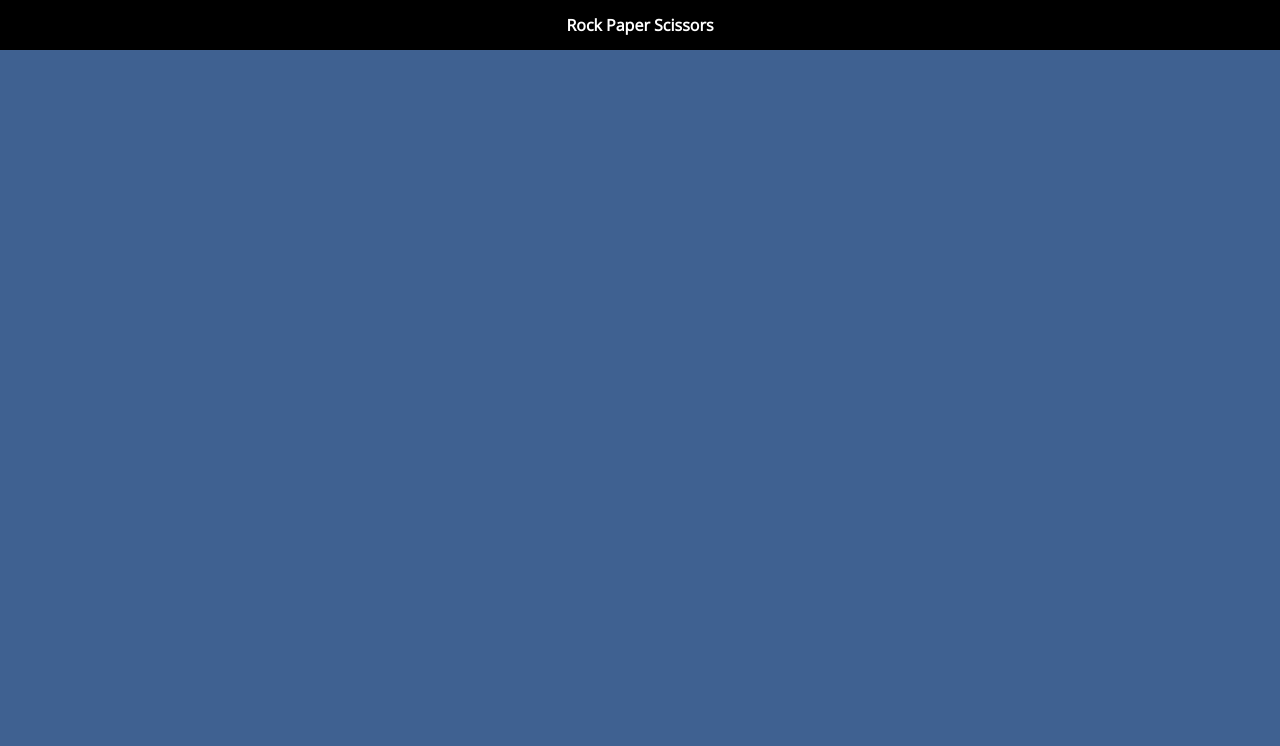
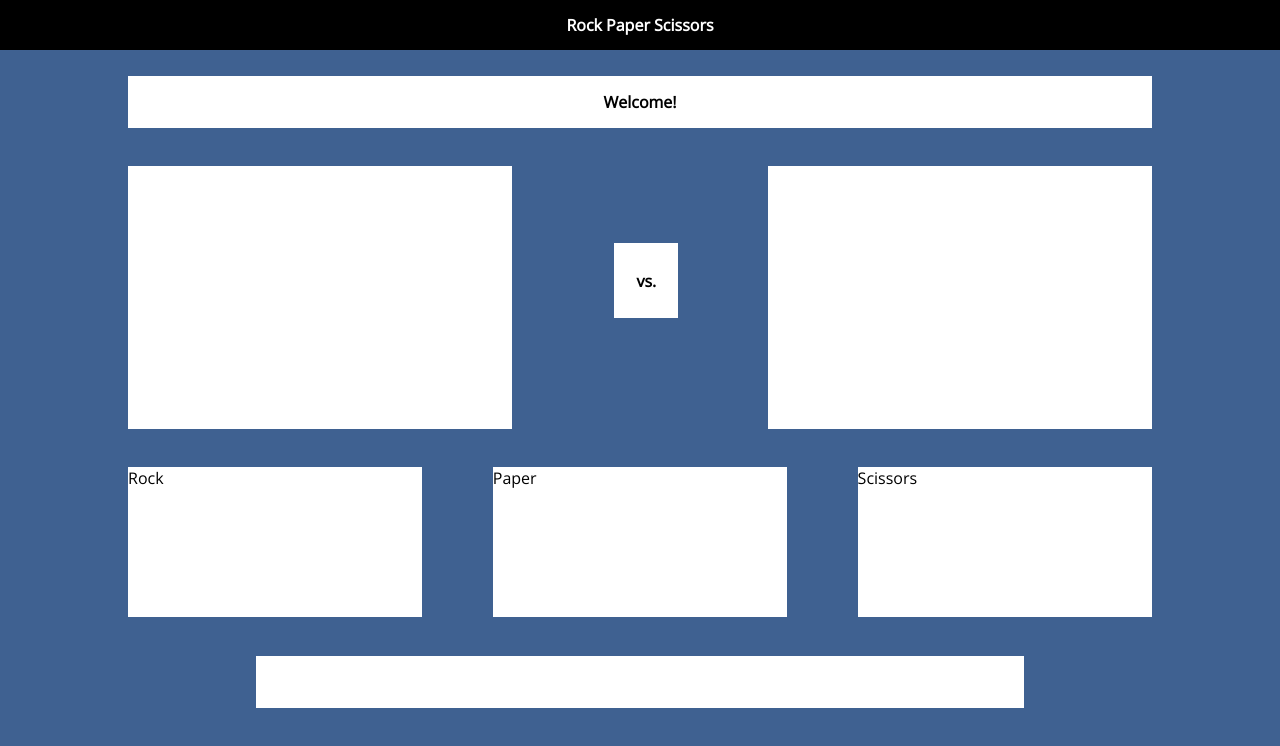
Before and after one commit to ZeshanQureshi/rock-paper-scissors, a plain HTML site: page index.html in a window 1280 px wide. Drawn offline with nearby package versions, Linux system fonts and the light colour scheme.

Commit message:
Completed mainbody layout

```diff
--- a/index.html
+++ b/index.html
@@ -8,14 +8,41 @@
 </head>
 <body>
   <header>
-
     <h1>Rock Paper Scissors</h1>
-
   </header>
 
   <div class = "mainbody1">
+    <div class = "mainbody1-gameStatus">
+      <h2>Welcome!</h2>
+    </div>
 
+    <div class = "mainbody1-playerPick">
 
+    </div>
+
+    <div class = "mainbody1-vs">
+      <h3>vs.</h3>
+    </div>
+
+    <div class = "mainbody1-computerPick">
+
+    </div>
+
+    <div class = "mainbody1-playerRock">
+      <p>Rock</p>
+    </div>
+
+    <div class = "mainbody1-playerPaper">
+      <p>Paper</p>
+    </div>
+
+    <div class = "mainbody1-playerScissors">
+      <p>Scissors</p>
+    </div>
+
+    <div class = "mainbody1-score">
+
+    </div>
 
   </div>
 
--- a/styles/style.css
+++ b/styles/style.css
@@ -26,6 +26,22 @@ h1 {
   vertical-align: middle;
 }
 
+h2 {
+  color: black;
+
+  display: table-cell;
+  text-align: center;
+  vertical-align: middle;
+}
+
+h3 {
+  color: black;
+
+  display: table-cell;
+  text-align: center;
+  vertical-align: middle;
+}
+
 .mainbody1 {
   height: calc(100vh - 50px);
   width: 100%;
@@ -34,3 +50,106 @@ h1 {
 
   display: table;
 }
+
+.mainbody1-gameStatus {
+  height: 7%;
+  width: 80%;
+
+  background-color: white;
+
+  display: table;
+
+  margin: 0 auto;
+
+  margin-top: 2%;
+}
+
+.mainbody1-playerPick {
+  height: 35%;
+  width: 30%;
+
+  background-color: white;
+  margin-top: 3%;
+  margin-left: 10%;
+
+  float: left;
+}
+
+.mainbody1-vs {
+  width: 5%;
+  height: 10%;
+
+  background-color: white;
+
+  align-content: center;
+  display: table;
+
+  margin-top: 9%;
+  margin-left: 8%;
+  float:left;
+}
+
+.mainbody1-computerPick {
+  height: 35%;
+  width: 30%;
+
+  background-color: white;
+
+  margin-top: 3%;
+  margin-right: 10%;
+
+  float: right;
+}
+
+.mainbody1-playerRock {
+  height: 20%;
+  width: 23%;
+
+  background-color: white;
+
+  float: left;
+  margin-top: 3%;
+  margin-left: 10%;
+
+  cursor: pointer;
+}
+
+.mainbody1-playerPaper {
+  height: 20%;
+  width: 23%;
+
+  background-color: white;
+
+  float: left;
+  margin-top: 3%;
+  margin-left: 5.5%;
+
+  cursor: pointer;
+}
+
+.mainbody1-playerScissors {
+  height: 20%;
+  width: 23%;
+
+  background-color: white;
+
+  float: right;
+  margin-top: 3%;
+  margin-right: 10%;
+
+  cursor: pointer;
+}
+
+.mainbody1-score {
+  height: 7%;
+  width: 60%;
+
+  background-color: white;
+
+  float: left;
+
+  margin-left: 20%;
+
+  margin-top: 3%;
+
+}
```
